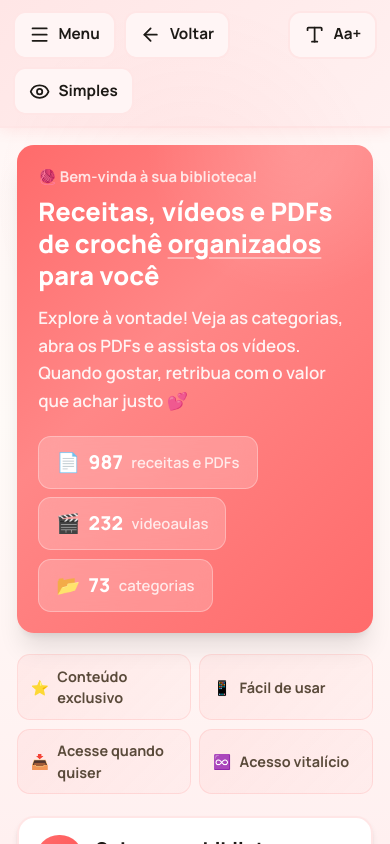
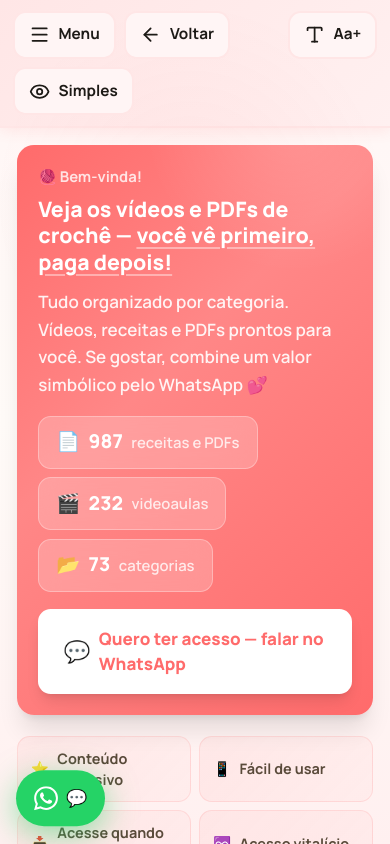
Before and after one commit to Brunohora10/pagina-croche, a website: page index.html in a window 390 px wide. Drawn offline with nearby package versions, Linux system fonts and the light colour scheme.

Commit message:
Adiciona botao WhatsApp flutuante, melhora copy mobile e renomeia pasta VIDEOS COMPLETOS

```diff
--- a/index.html
+++ b/index.html
@@ -320,6 +320,41 @@
     }
   }
 
+  /* Botão flutuante WhatsApp */
+  .float-wa-btn {
+    position: fixed;
+    bottom: 20px;
+    left: 20px;
+    z-index: 50;
+    background: #25D366;
+    color: #fff;
+    box-shadow: 0 8px 32px rgba(37, 211, 102, 0.5);
+    transition: all 0.3s ease;
+    min-height: 56px;
+    min-width: 56px;
+    font-size: 1rem;
+    border-radius: 9999px;
+    display: flex;
+    align-items: center;
+    gap: 8px;
+    padding: 14px 20px;
+    font-weight: 800;
+    text-decoration: none;
+    border: none;
+    cursor: pointer;
+    animation: bounce-gentle 2.5s ease-in-out infinite;
+  }
+  @media (hover: hover) {
+    .float-wa-btn:hover {
+      box-shadow: 0 12px 40px rgba(37, 211, 102, 0.7);
+      transform: scale(1.1);
+    }
+  }
+  .float-wa-btn:active { transform: scale(0.95) !important; }
+  @media (max-width: 768px) {
+    .float-wa-btn { bottom: 16px; left: 16px; padding: 14px 18px; }
+  }
+
   @keyframes bounce-gentle {
     0%, 100% { transform: translateY(0); }
     50% { transform: translateY(-6px); }
@@ -438,10 +473,14 @@ tailwind.config = {
      <!-- Hero Section (root only) -->
      <div id="hero-section" class="rounded-2xl p-5 md:p-8 mb-5 fade-in hero-card shadow-xl hidden">
       <div class="relative z-10">
-       <p class="text-white/80 text-sm md:text-base font-bold mb-2">🧶 Bem-vinda à sua biblioteca!</p>
-       <h2 class="text-2xl md:text-3xl font-extrabold text-white leading-tight mb-3">Receitas, vídeos e PDFs de crochê <span class="underline decoration-white/40 underline-offset-4">organizados</span> para você</h2>
-       <p class="text-white/90 text-base md:text-lg font-semibold mb-5 leading-relaxed">Explore à vontade! Veja as categorias, abra os PDFs e assista os vídeos. Quando gostar, retribua com o valor que achar justo 💕</p>
-       <div class="flex flex-wrap gap-2 md:gap-3" id="hero-stats"></div>
+       <p class="text-white/80 text-sm md:text-base font-bold mb-2">🧶 Bem-vinda!</p>
+       <h2 class="text-xl md:text-3xl font-extrabold text-white leading-tight mb-3">Veja os vídeos e PDFs de crochê — <span class="underline decoration-white/40 underline-offset-4">você vê primeiro, paga depois!</span></h2>
+       <p class="text-white/90 text-base font-semibold mb-4 leading-relaxed">Tudo organizado por categoria. Vídeos, receitas e PDFs prontos para você. Se gostar, combine um valor simbólico pelo WhatsApp 💕</p>
+       <div class="flex flex-wrap gap-2 md:gap-3 mb-4" id="hero-stats"></div>
+       <a href="https://wa.me/5579991084028?text=Ol%C3%A1!+Vi+a+biblioteca+de+croch%C3%AA+e+quero+ter+acesso+%F0%9F%A7%B6" target="_blank" rel="noopener" class="inline-flex items-center justify-center gap-2 px-6 py-4 bg-white text-terra font-extrabold rounded-xl shadow-lg active:scale-95 transition text-base min-h-[56px] w-full sm:w-auto">
+        <span class="text-xl">💬</span>
+        <span>Quero ter acesso — falar no WhatsApp</span>
+       </a>
       </div>
      </div>
 
@@ -474,7 +513,10 @@ tailwind.config = {
        <div class="flex-1">
         <h3 class="text-lg md:text-xl font-extrabold text-ink-primary mb-1">Sobre essa biblioteca</h3>
         <p class="text-ink-secondary text-base font-semibold leading-relaxed">Aqui é a vovó! Reuni com muito carinho minhas receitas, PDFs e videoaulas favoritas pra você aprender no seu ritmo. <span class="text-ink-primary font-extrabold">Acesso vitalício</span>, com atualizações sempre que eu adicionar coisa nova.</p>
-        <p class="text-ink-secondary text-base font-semibold leading-relaxed mt-2">💕 Trabalho na <span class="text-terra font-extrabold">honestidade</span>: dê uma olhada à vontade e, se gostar, <span class="text-ink-primary font-extrabold">contribua com o valor que achar justo</span> — você escolhe quanto vale pra você.</p>
+        <p class="text-ink-secondary text-base font-semibold leading-relaxed mt-2">💕 Trabalho na <span class="text-terra font-extrabold">honestidade</span>: você vê o material primeiro e só paga depois — um <span class="text-ink-primary font-extrabold">valor simbólico pelo WhatsApp</span>. Você escolhe o quanto vale pra você.</p>
+        <a href="https://wa.me/5579991084028?text=Ol%C3%A1!+Vi+a+biblioteca+de+croch%C3%AA+e+quero+ter+acesso+%F0%9F%A7%B6" target="_blank" rel="noopener" class="inline-flex items-center gap-2 mt-3 px-5 py-3 bg-[#25D366] text-white font-extrabold rounded-xl text-sm min-h-[48px] active:scale-95 transition">
+         <span>💬</span><span>Falar no WhatsApp para ter acesso</span>
+        </a>
        </div>
       </div>
      </div>
@@ -533,8 +575,12 @@ tailwind.config = {
        <div class="w-14 h-14 rounded-full bg-gradient-to-br from-terra to-terra/80 flex items-center justify-center mx-auto mb-3 icon-pulse shadow-lg">
         <i data-lucide="heart" class="w-7 h-7 text-white"></i>
        </div>
-       <p id="pix-msg" class="text-ink-primary text-lg md:text-xl leading-relaxed font-extrabold">🧶 Gostou do material? Faça seu pagamento aqui!</p>
-       <p class="text-ink-secondary text-base mt-2 font-semibold leading-relaxed max-w-md mx-auto">Envie o valor combinado pelo PIX abaixo. É instantâneo e super fácil! Depois me manda o comprovante no WhatsApp 😉</p>
+       <p id="pix-msg" class="text-ink-primary text-lg md:text-xl leading-relaxed font-extrabold">🧶 Gostou? Pague um valor simbólico!</p>
+       <p class="text-ink-secondary text-base mt-2 font-semibold leading-relaxed max-w-md mx-auto">Combine o valor comigo pelo WhatsApp — ou pague direto pelo PIX e me mande o comprovante. Você escolhe o jeito mais fácil! 😉</p>
+       <a href="https://wa.me/5579991084028?text=Ol%C3%A1!+Gostei+da+biblioteca+de+croch%C3%AA+e+quero+combinar+o+pagamento+%F0%9F%A7%B6" target="_blank" rel="noopener" class="inline-flex items-center justify-center gap-2 mt-3 px-6 py-3.5 bg-[#25D366] text-white font-extrabold rounded-xl text-base min-h-[52px] active:scale-95 transition shadow-md">
+        <span class="text-xl">💬</span>
+        <span>Combinar pelo WhatsApp</span>
+       </a>
       </div>
       <div class="flex flex-col sm:flex-row items-stretch sm:items-center sm:justify-center gap-3 mt-5 relative z-10">
        <div class="flex items-center justify-center gap-2 bg-gradient-to-r from-terra/15 to-terra/10 border-2 border-terra/40 rounded-xl px-4 py-3 shadow-md">
@@ -561,6 +607,13 @@ tailwind.config = {
    <span class="hidden sm:inline text-base">Pagar via PIX</span>
    <span class="sm:hidden text-base">💳 PIX</span>
   </button>
+
+  <!-- Floating WhatsApp Button -->
+  <a href="https://wa.me/5579991084028?text=Ol%C3%A1!+Vi+a+biblioteca+de+croch%C3%AA+e+quero+ter+acesso+%F0%9F%A7%B6" target="_blank" rel="noopener" class="float-wa-btn" aria-label="Falar no WhatsApp">
+   <svg xmlns="http://www.w3.org/2000/svg" width="24" height="24" viewBox="0 0 24 24" fill="white"><path d="M17.472 14.382c-.297-.149-1.758-.867-2.03-.967-.273-.099-.471-.148-.67.15-.197.297-.767.966-.94 1.164-.173.199-.347.223-.644.075-.297-.15-1.255-.463-2.39-1.475-.883-.788-1.48-1.761-1.653-2.059-.173-.297-.018-.458.13-.606.134-.133.298-.347.446-.52.149-.174.198-.298.298-.497.099-.198.05-.371-.025-.52-.075-.149-.669-1.612-.916-2.207-.242-.579-.487-.5-.669-.51-.173-.008-.371-.01-.57-.01-.198 0-.52.074-.792.372-.272.297-1.04 1.016-1.04 2.479 0 1.462 1.065 2.875 1.213 3.074.149.198 2.096 3.2 5.077 4.487.709.306 1.262.489 1.694.625.712.227 1.36.195 1.871.118.571-.085 1.758-.719 2.006-1.413.248-.694.248-1.289.173-1.413-.074-.124-.272-.198-.57-.347m-5.421 7.403h-.004a9.87 9.87 0 01-5.031-1.378l-.361-.214-3.741.982.998-3.648-.235-.374a9.86 9.86 0 01-1.51-5.26c.001-5.45 4.436-9.884 9.888-9.884 2.64 0 5.122 1.03 6.988 2.898a9.825 9.825 0 012.893 6.994c-.003 5.45-4.437 9.884-9.885 9.884m8.413-18.297A11.815 11.815 0 0012.05 0C5.495 0 .16 5.335.157 11.892c0 2.096.547 4.142 1.588 5.945L.057 24l6.305-1.654a11.882 11.882 0 005.683 1.448h.005c6.554 0 11.89-5.335 11.893-11.893a11.821 11.821 0 00-3.48-8.413z"/></svg>
+   <span class="hidden sm:inline text-base">Quero ter acesso</span>
+   <span class="sm:hidden text-base">💬</span>
+  </a>
 
   <!-- Modal de vídeo (um clique e assistir) -->
   <div id="video-modal" class="video-modal-backdrop video-modal-hidden" onclick="closeVideoPlayer()">
@@ -930,6 +983,13 @@ function shouldShowFolderGuide(folderId) {
   return folderId !== ROOT;
 }
 
+const DISPLAY_NAME_OVERRIDES = {
+  '###VIDEOS COMPLETOS###': '📹 Videoaulas Completas',
+};
+function displayItemName(n) {
+  return DISPLAY_NAME_OVERRIDES[n] || n;
+}
+
 function renderNav() {
   const tree = document.getElementById('nav-tree');
   let html = '<p class="px-3 mb-2 text-xs font-bold text-ink-secondary uppercase tracking-wider">Pastas</p>';
@@ -939,7 +999,7 @@ function renderNav() {
     const pl = 12 + depth * 14;
     html += `<div class="nav-item ${isActive ? 'active' : ''} rounded-xl px-3 py-2.5 mb-1 flex items-center gap-2.5" style="padding-left:${pl}px" data-nav="${esc(item.n.toLowerCase())}" data-id="${item.i}">
       <i data-lucide="folder" class="w-4 h-4 ${isActive ? 'text-white' : 'text-ink-secondary'} flex-shrink-0"></i>
-      <span class="font-bold text-sm ${isActive ? 'text-white' : 'text-ink-secondary'} truncate">${esc(item.n)}</span>
+      <span class="font-bold text-sm ${isActive ? 'text-white' : 'text-ink-secondary'} truncate">${esc(displayItemName(item.n))}</span>
     </div>`;
 
     (TREE[item.i] || []).filter((x) => x.m === 'f').forEach((child) => addFolderNode(child, depth + 1));
@@ -966,6 +1026,7 @@ function cardMarkup(item, idx) {
   const color = stripeColors[item.m] || '#3d6da5';
   const kidCount = (TREE[item.i] || []).length;
   const emoji = isFolder ? getFolderEmoji(item.n) : (item.m === 'v' ? '🎬' : '📄');
+  const dName = displayItemName(item.n);
   let subtitle = isFolder
     ? `${kidCount} ${kidCount === 1 ? 'item' : 'itens'} dentro`
     : (item.d ? item.d : (item.m === 'v' ? 'Videoaula completa' : 'Pronta para baixar'));
@@ -998,7 +1059,7 @@ function cardMarkup(item, idx) {
             <span class="text-xl leading-none">${emoji}</span>
             <span class="text-xs md:text-sm font-extrabold uppercase tracking-wider" style="color:${color}">${meta.label}</span>
           </div>
-          <h3 class="card-title font-extrabold text-ink-primary text-base md:text-lg leading-snug mb-1.5">${esc(item.n)}</h3>
+          <h3 class="card-title font-extrabold text-ink-primary text-base md:text-lg leading-snug mb-1.5">${esc(dName)}</h3>
           <p class="text-sm text-ink-secondary font-semibold leading-relaxed">${esc(subtitle)}</p>
         </div>
         <div class="mt-3">
@@ -1122,7 +1183,7 @@ function renderBreadcrumb() {
 function renderFolderInfo() {
   const kids = TREE[currentFolder] || [];
   const current = currentFolder === ROOT ? null : ITEMS[currentFolder];
-  const folderName = current ? current.n : 'Todas as categorias';
+  const folderName = current ? displayItemName(current.n) : 'Todas as categorias';
   const emoji = current ? getFolderEmoji(current.n) : '🏠';
   document.getElementById('folder-title').textContent = `${emoji} ${folderName}`;
 
@@ -1147,7 +1208,7 @@ function renderFolderItems() {
 
   const guideEnabled = shouldShowFolderGuide(currentFolder);
   const current = currentFolder === ROOT ? null : ITEMS[currentFolder];
-  const folderName = current ? current.n : 'esta pasta';
+  const folderName = current ? displayItemName(current.n) : 'esta pasta';
 
   if (guideEnabled && folderViewMode === 'guide') {
     if (grid) grid.innerHTML = '';
```
